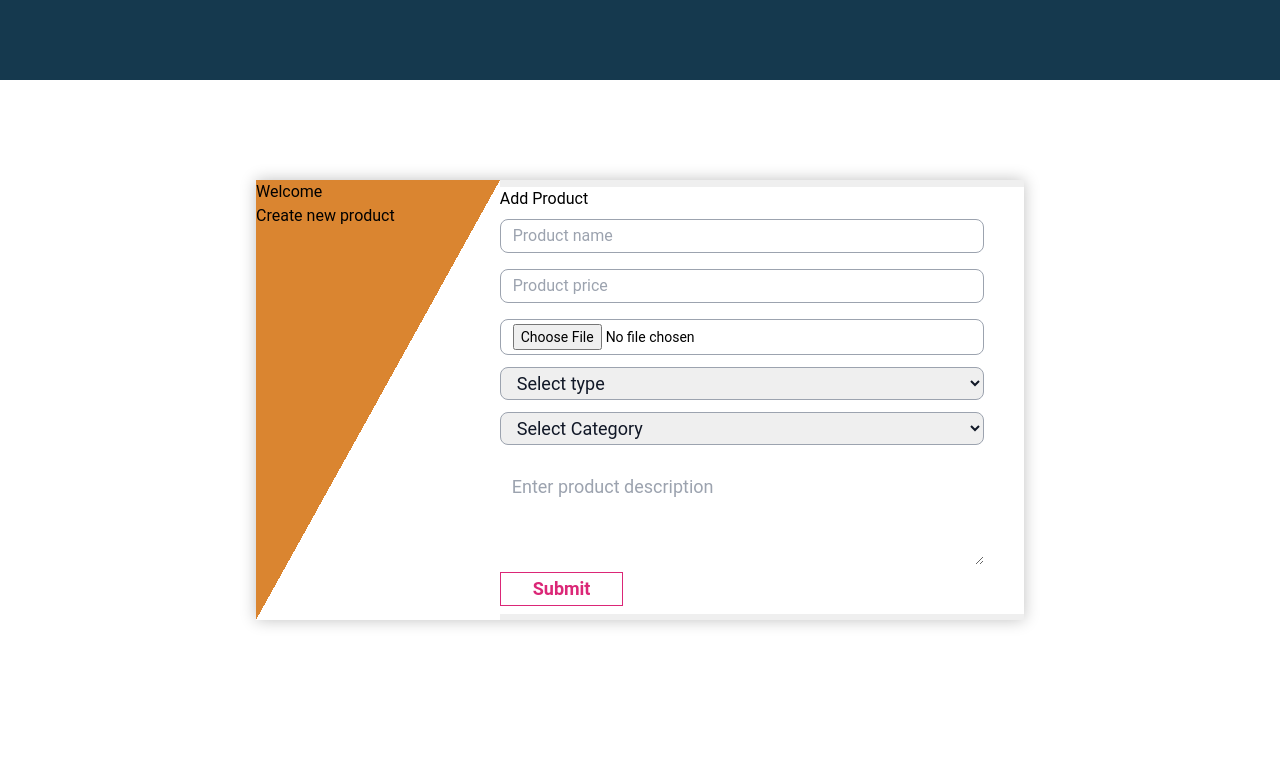
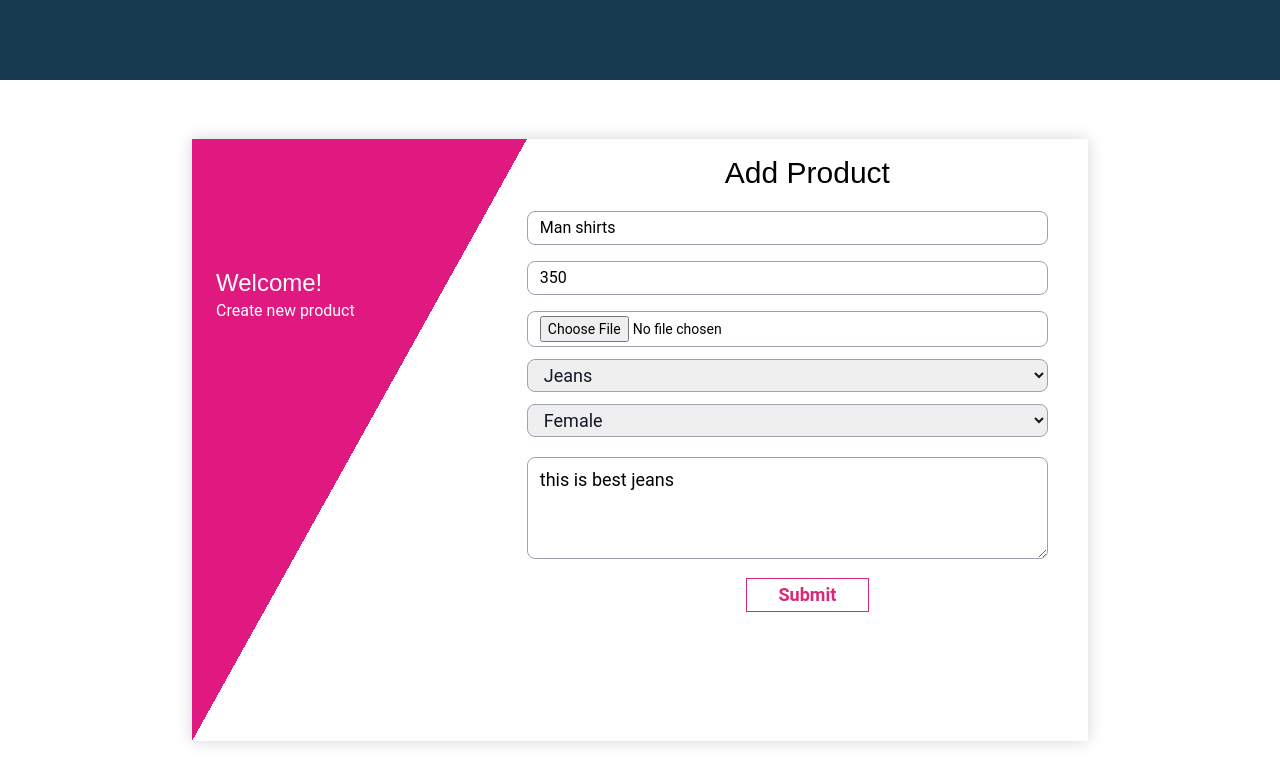
Before and after one commit to yasinafridi1/Shoplify, a React (Create React App) app in the folder frontend/: page /add-product in a window 1280 px wide. Shown: the top 784 px of the page. Built offline with nearby package versions, Linux system fonts and the light colour scheme.

Commit message:
add product page

```diff
--- a/frontend/src/AdminRoutes.js
+++ b/frontend/src/AdminRoutes.js
@@ -19,6 +19,7 @@ const AdminRoutes = () => {
                 } />
                 <Route path='/add-product' element={<AddProduct />} />
                 <Route path="*" element={<Notfound />} />
+
             </Routes>
         </Router >
     );
--- a/frontend/src/Components/admin/AddProduct.jsx
+++ b/frontend/src/Components/admin/AddProduct.jsx
@@ -1,65 +1,101 @@
-import React from 'react';
+import { useState, React, useEffect } from 'react';
+import { useNavigate } from 'react-router-dom';
 import AdminNav from './AdminNav';
 import './form.css';
 
 const AddProduct = () => {
+    const product = {
+        name: 'Man shirts',
+        price: 350,
+        category: 'female',
+        type: 'jean',
+        description: 'this is best jeans'
+    }
+    const [values, setValues] = useState({
+        productName: '',
+        price: '',
+        type: '',
+        category: '',
+        description: '',
+    });
+
+    const [file, setFile] = useState('');
+
+    function handleFile(e) {
+        setFile(e.target.files[0]);
+    }
+
+    function setData(e) {
+        const { name, value } = e.target;
+        setValues((pre) => {
+            return {
+                ...pre,
+                [name]: value
+            }
+        })
+    }
+
+    useEffect(() => {
+        if (product) {
+            const { name, type, category, price, description, image } = product;
+            setValues({
+                productName: name,
+                type,
+                category,
+                description,
+                price
+            })
+            setFile(image);
+        }
+    }, []);
+
+
+    function handleSubmit(e) {
+        e.preventDefault();
+        const formData = new FormData();
+        formData.append('file', file);
+        formData.append('productName', values.productName);
+        formData.append('price', values.price);
+        formData.append('category', values.category);
+        formData.append('type', values.type);
+        formData.append('description', values.description);
+    }
+
     return (
         <>
             <AdminNav />
-            <section>
-                {/*
-                <form className='w-3/4 sm:w-1/2 form mt-40'>
-                    <div className='py-6 text-center border-b border-gray-500 mb-8 bg-pink-600 w-full'>
-                        <h1 className='header-text text-2xl text-white'>Login Here</h1>
-                    </div>
-                    <div className='w-11/12 mx-auto pb-2'>
-                        <input type="text" className="border border-gray-400 w-full rounded-lg px-3 py-1 mt-8 mb-5 text-base outline-none" placeholder='Enter product fullname' />
-                        <input type="text" className="border border-gray-400 w-full rounded-lg px-3 py-1 mt-8 mb-5 text-base outline-none" placeholder='Gmail' />
-                        <input type="text" className="border border-gray-400 w-full rounded-lg px-3 py-1 mt-8 mb-5 text-base outline-none" placeholder='Gmail' />
-                        <input type="password" className="border border-gray-400 w-full rounded-lg px-3 py-1 mt-4 text-base outline-none password" placeholder='Password' />
-                    </div>
-                    <div className='w-full flex justify-center items-center mt-4 flex-col'>
-                        <button className='mb-2 border border-pink-600 px-8 py-0.5 text-lg text-pink-600 bg-white font-semibold transition-all ease-in-out duration-700 hover:text-white hover:bg-pink-600'>Login</button>
-                        <Link to='/register' className='py-4 text-sm font-semibold text-pink-600 transition-all ease-in-out duration-500 hover:text-blue-700'>Don't have account ?</Link>
-
-                    </div>
-                </form> */}
-
-
-                <div className="wrapper">
+            <section className='pb-12'>
+                <div className="wrapper mt-32">
                     <div className="triangle">
-                        <h1>Welcome</h1>
-                        <div>
+                        <h1 className='px-6 mt-32 header-text text-2xl text-white'>Welcome!</h1>
+                        <div className='px-6 header-text text-base text-white'>
                             <p>Create new product</p>
                         </div>
                     </div>
-                    <form className='bg-white'>
-                        <h1>Add Product</h1>
+                    <form className='bg-white h-full text-center' onSubmit={handleSubmit} encType="multipart/form-data">
+                        <h1 className='text-3xl header-text mt-4'>Add Product</h1>
+                        <p className='mb-3 text-red-500'>{/* ** Fields are required ** */}</p>
                         <div className="inputs pr-10">
-                            <input type="text" className="border border-gray-400 w-full rounded-lg px-3 py-1 mt-2 mb-2 text-base outline-none" placeholder='Product name' />
-                            <input type="number" className="border border-gray-400 w-full rounded-lg px-3 py-1 mt-2 text-base outline-none" placeholder='Product price' />
-                            <input type="file" className="border border-gray-400 bg-white  w-full rounded-lg px-3 py-1 mt-4 text-sm outline-none" placeholder='Product Image' />
 
-                            <select className="block px-3 py-1 mt-3 mb-2 w-full text-lg text-gray-900  rounded-lg border border-gray-400 outline-none">
-                                <option value="none">
-                                    Select type</option>
-                                <option value="male">Shirt</option>
-                                <option value="female">Jeans</option>
+                            <input value={values.productName} onChange={setData} name='productName' type="text" className="border border-gray-400 w-full rounded-lg px-3 py-1 mt-2 mb-2 text-base outline-none" required placeholder='Product name' />
+                            <input value={values.price} onChange={setData} name='price' type="number" className="border border-gray-400 w-full rounded-lg px-3 py-1 mt-2 text-base outline-none" required placeholder='Product price' />
+                            <input type="file" onChange={handleFile} className="border border-gray-400 bg-white  w-full rounded-lg px-3 py-1 mt-4 text-sm outline-none" required placeholder='Product Image' />
+
+                            <select value={values.type} name='type' onChange={setData} className="block px-3 py-1 mt-3 mb-2 w-full text-lg text-gray-900  rounded-lg border border-gray-400 outline-none">
+                                <option value="shirt">Shirt</option>
+                                <option value="jean">Jeans</option>
                                 <option value="shoes">Shoes</option>
                             </select>
 
-                            <select className="block px-3 py-1 mt-3 mb-2 w-full text-lg text-gray-900  rounded-lg border border-gray-400 outline-none">
-                                <option className='text-gray-300' value="none">
-                                    Select Category</option>
+                            <select value={values.category} onChange={setData} name='category' className="block px-3 py-1 mt-3 mb-2 w-full text-lg text-gray-900  rounded-lg border border-gray-400 outline-none">
                                 <option value="male">Male</option>
-                                <option value="female">Female</option>
+                                <option value="female" > Female</option>
                             </select>
-                            <textarea cols="10" rows="3" placeholder='Enter product description' className='mt-3 px-3 py-2 text-lg outline-none w-full'></textarea>
+                            <textarea value={values.description} onChange={setData} name='description' cols="10" rows="3" placeholder='Enter product description' className='mt-3 px-3 py-2 text-lg rounded-lg border border-gray-400 outline-none w-full'></textarea>
 
                         </div>
-                        <div className="btn-div">
-                            <button className='mb-2 border border-pink-600 px-8 py-0.5 text-lg text-pink-600 bg-white font-semibold transition-all ease-in-out duration-700 hover:text-white hover:bg-pink-600'>Submit</button>
-
+                        <div className="btn-div mt-3 mb-3">
+                            <button type='submit' className='mb-2 border border-pink-600 px-8 py-0.5 text-lg text-pink-600 bg-white font-semibold transition-all ease-in-out duration-700 hover:text-white hover:bg-pink-600'>Submit</button>
                         </div>
                     </form>
                 </div>
--- a/frontend/src/Components/admin/Dashboard.jsx
+++ b/frontend/src/Components/admin/Dashboard.jsx
@@ -5,7 +5,7 @@ const Dashboard = () => {
     return (
         <>
             <AdminNav />
-            <section className='w-full height-100 pt-28 pb-20 bg-secondary'>
+            <section className='w-full h-max pt-28 pb-20'>
                 <div className="w-11/12 md:container mx-auto overflow-x-scroll">
                     <h1 className='header-text text-2xl'>All Orders</h1>
                     <table className='table-auto mt-2 bg-white order-table'>
@@ -22,7 +22,7 @@ const Dashboard = () => {
                             <Tablebody />
                             <Tablebody />
                             <Tablebody />
-                            <Tablebody />
+
                             <Tablebody />
                         </tbody>
                     </table>
--- a/frontend/src/Components/admin/form.css
+++ b/frontend/src/Components/admin/form.css
@@ -1,23 +1,23 @@
 section {
     width: 100vw;
-    height: 100vh;
+    min-height: 100vh;
     display: grid;
     place-items: center;
 }
 
 .wrapper {
-    width: 60%;
-    height: 55%;
+    width: 70%;
+    height: 80%;
     display: flex;
     justify-content: center;
-    box-shadow: 0px 0px 15px 0px #c1c1c1;
+    box-shadow: 0px 0px 15px 0px #d4d4d4;
     align-items: center;
     background: rgb(239, 239, 239);
 
 }
 
 .triangle {
-    width: 50%;
+    width: 55%;
     height: 100%;
-    background: linear-gradient(to bottom right, rgb(218, 133, 48) 50%, white 50%);
+    background: linear-gradient(to bottom right, rgb(223, 25, 127) 50%, white 50%);
 }
```
